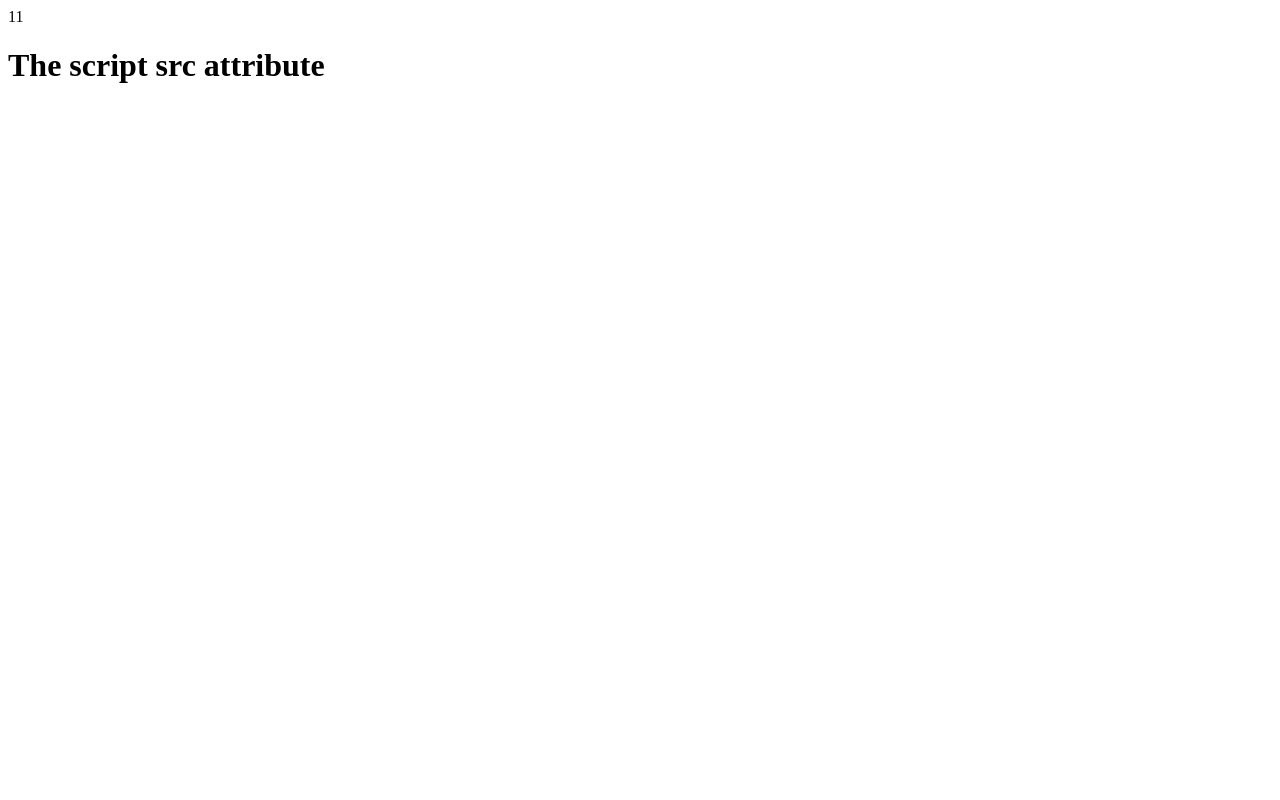
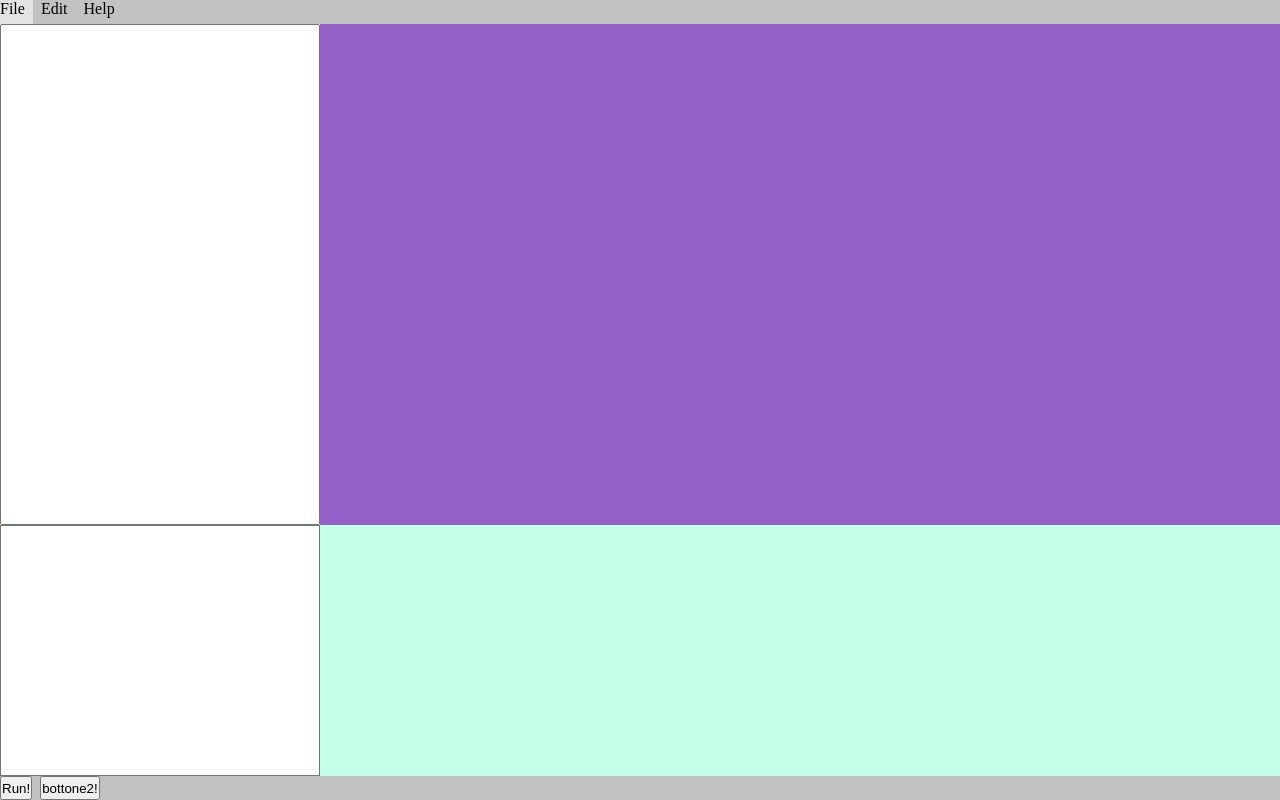
Before and after one commit to dogeMcdogeface/BacktraceToolsJS, a plain HTML site: page var/www/editor/index.html in a window 1280 px wide. Drawn offline with Linux system fonts and the light colour scheme; no server answers.

Commit message:
impostata pagina principale che fa da gui html con file css per stile e creato file js per gestire funzionalità.

```diff
--- a/var/www/editor/index.html
+++ b/var/www/editor/index.html
@@ -1,10 +1,39 @@
 <!DOCTYPE html>
 <html>
 <head>
-    <script src="prl.js"></script>
+    <meta charset="utf-8">
+    <meta http-equiv="X-UA-Compatible" content="IE=edge">
+    <title>Backtracetools</title>
+    <meta name="description" content="">
+    <meta name="viewport" content="width=device-width, initial-scale=1">
+    <link rel="stylesheet" href="style.css">
 </head>
-
 <body>
-<h1>The script src attribute</h1>
+<header>
+    <!-- menù superiore -->
+    <ul>
+        <li>File</li>
+        <li>Edit</li>
+        <li>Help</li>
+    </ul>
+</header>
+<main>
+    <section id="UpperEditor">
+        <textarea id="top" ></textarea>
+    </section>
+    <section id="Result"></section>
+    <section id="LowerEditor">
+        <textarea id="bottom"></textarea>
+    </section>
+    <section id="Output"></section>
+</main>
+<footer>
+    <!-- menù inferiore -->
+    <ul>
+        <button id="SubmitRun" class="submit">Run!</button>
+        <button id="Submit2" class="submit">bottone2!</button>
+    </ul>
+</footer>
+<script src="" async defer></script>
 </body>
 </html>
--- a/var/www/editor/prl.js
+++ /dev/null
@@ -1,21 +0,0 @@
-document.write(5 + 6);
-
-
-
-var xhr = new XMLHttpRequest();
-xhr.open('POST', "/api/test");
-
-xhr.onreadystatechange = function() {
-    if (this.readyState != 4 && this.status == 200) {
-        var data = JSON.parse(this.responseText);
-        console.log(data);
-        document.write(data);
-    }
-};
-
-let data = `{
-  "Id": 78912,
-  "Customer": "Jason Sweet",
-}`;
-
-xhr.send(data);
--- /dev/null
+++ b/var/www/editor/style.css
@@ -0,0 +1,75 @@
+*{
+    margin: 0;
+    padding: 0;		/*azzera margin e padding che magari ci sono di default*/
+    box-sizing: border-box; /*padding e border inclusi nei valori di altezza e larghezza dell'elemento */
+}
+
+body{
+    background-color: LightSkyBlue;
+}
+
+ul{
+    list-style-type: none;
+    display: flex;
+    gap: .5rem;								/*aggiunge un gap tra elementi*/
+    background-color: rgb(194, 194, 194);
+    height: 1.5em;
+}
+
+li{
+    cursor: pointer;	/* mette dito puntatore quando sono sopra*/
+    padding-right: .5rem;
+}
+
+li:hover{						/*cambia style quando passo sopra il mouse*/
+    background-color: rgb(227, 227, 227);
+}
+
+main{
+      display: grid;
+      grid-template-rows: 4fr 2fr;
+      grid-template-columns: 1fr 3fr;
+      min-height: calc(100vh - 1.5rem - 1.5rem);
+}
+/*
+main>section{
+    height: 50%;
+} */
+
+#UpperEditor{
+    background-color: bisque;
+    position: relative;
+}
+
+#Result{
+    background-color:rgb(149, 97, 198);
+    overflow: scroll;
+}
+
+#LowerEditor{
+    background-color: rgb(146, 107, 59);
+    position: relative;
+}
+
+#Output{
+    background-color: rgb(196, 255, 233);
+    overflow: scroll;
+}
+
+.submit{
+    position: relative;
+    bottom: 0;
+    right: 0;
+}
+
+textarea{
+    width: 100%;
+    height: 100%;
+    resize: none;
+    overflow: scroll;
+    white-space: pre;
+}
+
+p{
+    white-space: pre-line;
+}
```
Also changed, not shown: out.txt (+16 -16 lines), var/www/example.html (deleted, +0 -14 lines), var/www/editor/script.js (added).
